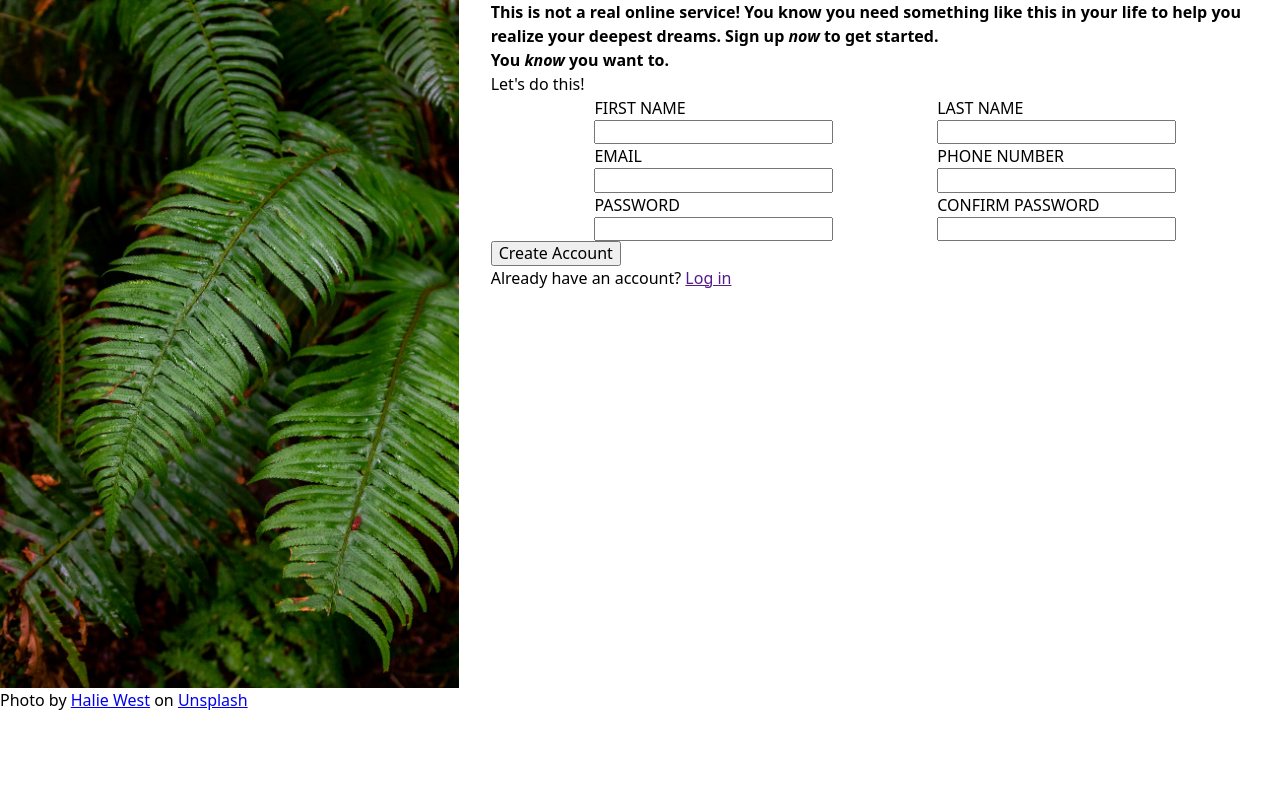
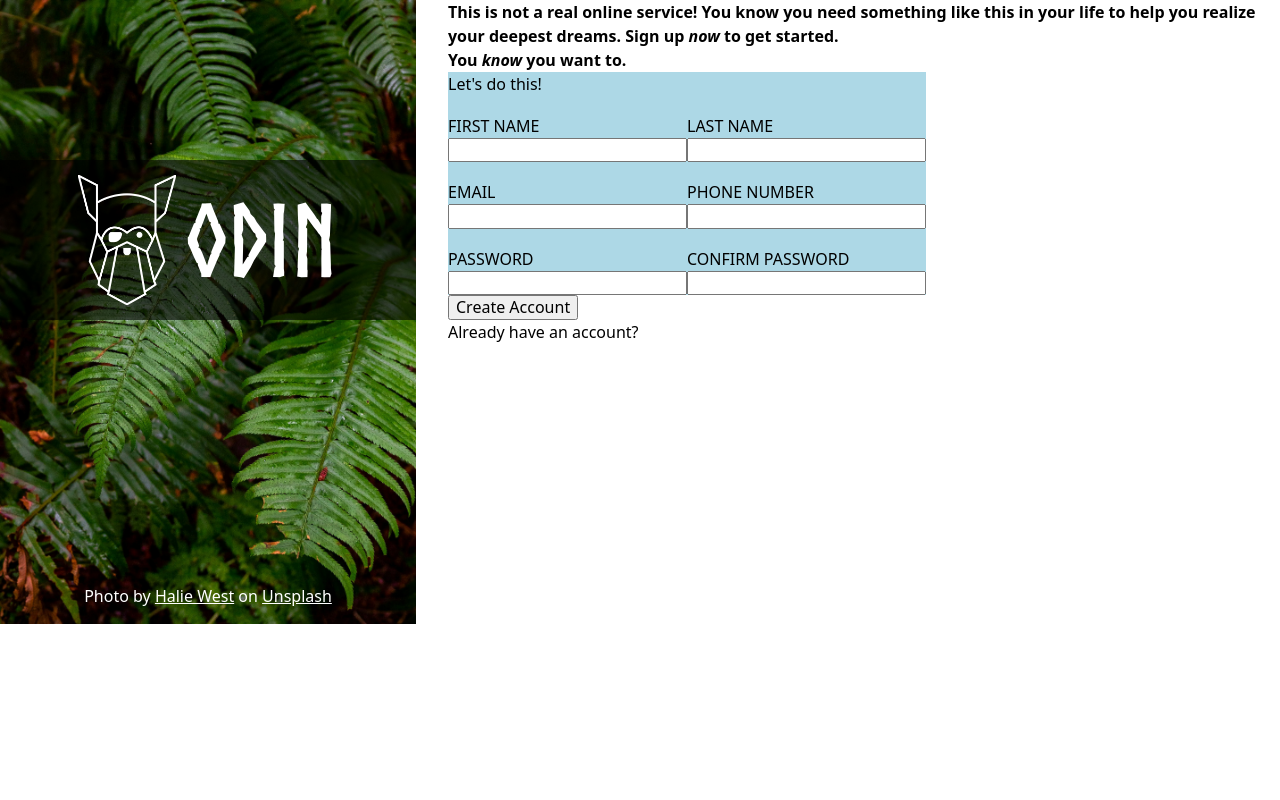
Before and after one commit to amestr1s/signup, a plain HTML site: page index.html in a window 1280 px wide. Shown: the top 800 px of the page. Drawn offline with Linux system fonts and the light colour scheme.

Commit message:
Fix left side

```diff
--- a/index.html
+++ b/index.html
@@ -14,7 +14,7 @@
             </figcaption>
         </figure>
         <div id="logo">
-            <img src="img/logo.png" alt="Odin logo">
+            <img id="logoImg" src="img/logo.png" alt="Odin logo">
             <div id="logoText">ODIN</div>
         </div>
     </div>
@@ -22,8 +22,10 @@
         <div id="topText"><strong>This is not a real online service! You know you need something like this in your life to help you realize your deepest dreams. Sign up <em>now</em> to get started.</strong></div>
         <div id="midTopText"><strong>You <em>know</em> you want to.</strong></div>
         <div id="formSection">
+
+            <form action="#" method="get">
+                <div id="formBackground">
                     <div id="formText">Let's do this!</div>
-            <form action="#" method="get">
                     <div id="topForm">
                         <div id="topLeftForm">
                             <label for="name">FIRST NAME</label>
@@ -54,6 +56,7 @@
                             <input id="confirmPassword" name="confirmPassword" type="password" required>
                         </div>
                     </div>
+                </div>
                 <div id="buttonForm">
                     <button>Create Account</button>
                 </div>
--- a/styles.css
+++ b/styles.css
@@ -36,22 +36,18 @@ body {
     display: flex;
 }
 
-#leftSide {
-    flex: 1 0 5%;
-}
+
 
 #rightSide {
     flex: 2;
     margin-left: 32px;
     display: flex;
     flex-direction: column;
+    align-items: flex-start;
+    width: 400px;
 }
 
-#logoText {
-    font-family: norse;
-    font-size: 48px;
-    font-weight: 900;
-}
+
 
 #topForm,
 #midForm,
@@ -69,3 +65,60 @@ body {
     display: flex;
     flex-direction: column;
 }
+
+#formBackground {
+    background-color: lightblue;
+    display: flex;
+    flex-direction: column;
+    gap: 18px;
+}
+
+#leftSide {
+    flex: 1;
+    display: flex;
+    flex-direction: column;
+    align-items: center;
+    justify-content: center;
+    position: relative;
+
+}
+
+#logo {
+    display: flex;
+    align-items: center;
+    background-color: rgba(0, 0, 0, 0.6); /* transparent background only */
+    padding: 5px;
+    gap: 10px;
+    width: 100%;
+    justify-content: center;
+    position: absolute;
+    top: 10rem;
+}
+
+#logoText {
+    font-family: norse;
+    font-size: 100px;
+    font-weight: 900;
+    color: #FFFFFF;
+}
+
+#logoImg {
+    height: 130px;
+    width: auto;
+}
+
+figure {
+    position: relative;
+}
+
+figcaption {
+    text-align: center;
+    position: absolute;
+    bottom: 1rem;
+    color: #FFFFFF;
+    width: 100%;
+}
+
+a {
+    color: #FFFFFF;
+}
```
Lines whose indentation alone changed are shown as unchanged.
